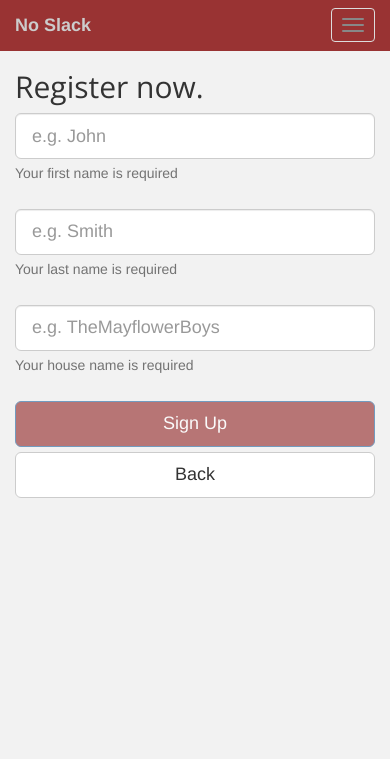
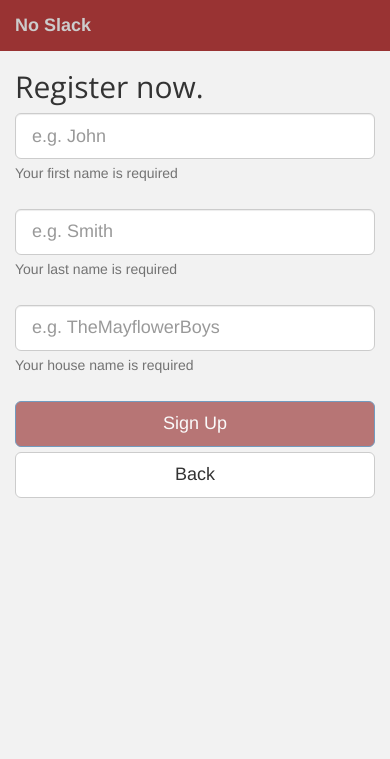
Before and after one commit to nnaskov/no-slack, a Python web app: template src/templates/register.html in a window 390 px wide. Shown: the top 759 px of the page. Run offline with Jinja, Linux system fonts and the light colour scheme; the template is opened without the code that fills it, so the values that code supplies are empty; some libraries are stand-ins or nearby versions.

Commit message:
fix mobile menu for index and register

```diff
--- a/src/templates/index.html
+++ b/src/templates/index.html
@@ -97,13 +97,10 @@
 
 	</div><!-- /container -->
 
-
-
-
     <!-- Bootstrap core JavaScript
     ================================================== -->
     <!-- Placed at the end of the document so the pages load faster -->
     <script src="../static/bower_components/jquery/dist/jquery.min.js"></script>
-    <script src="../static/bower_components/angular-bootstrap/ui-bootstrap.min.js"></script>
+    <script src="../static/bower_components/bootstrap-sass/assets/javascripts/bootstrap.min.js"></script>
   </body>
 </html>
--- a/src/templates/register.html
+++ b/src/templates/register.html
@@ -34,11 +34,7 @@
     <div class="navbar navbar-default navbar-fixed-top">
       <div class="container">
         <div class="navbar-header">
-          <button type="button" class="navbar-toggle" data-toggle="collapse" data-target=".navbar-collapse">
-            <span class="icon-bar"></span>
-            <span class="icon-bar"></span>
-            <span class="icon-bar"></span>
-          </button>
+
           <a class="navbar-brand" href="#"><b>No Slack</b></a>
         </div>
       </div>
```
Also changed, not shown: README.md.
